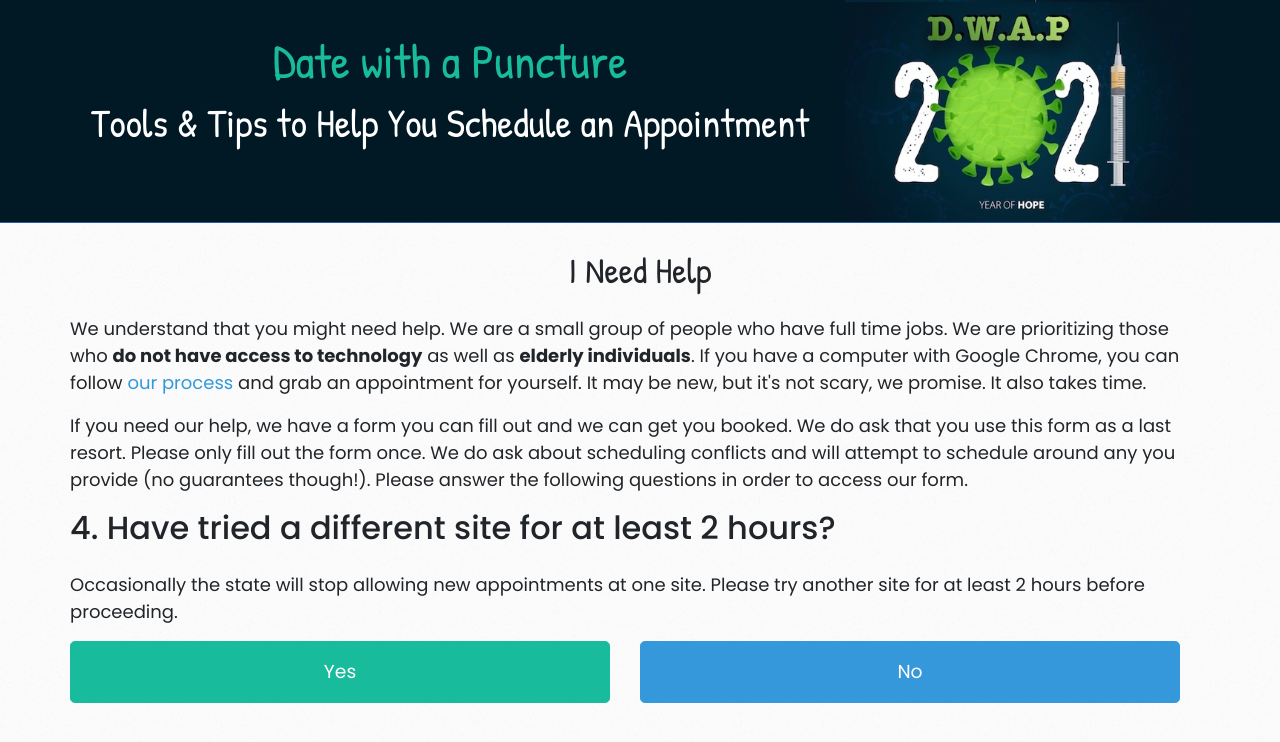
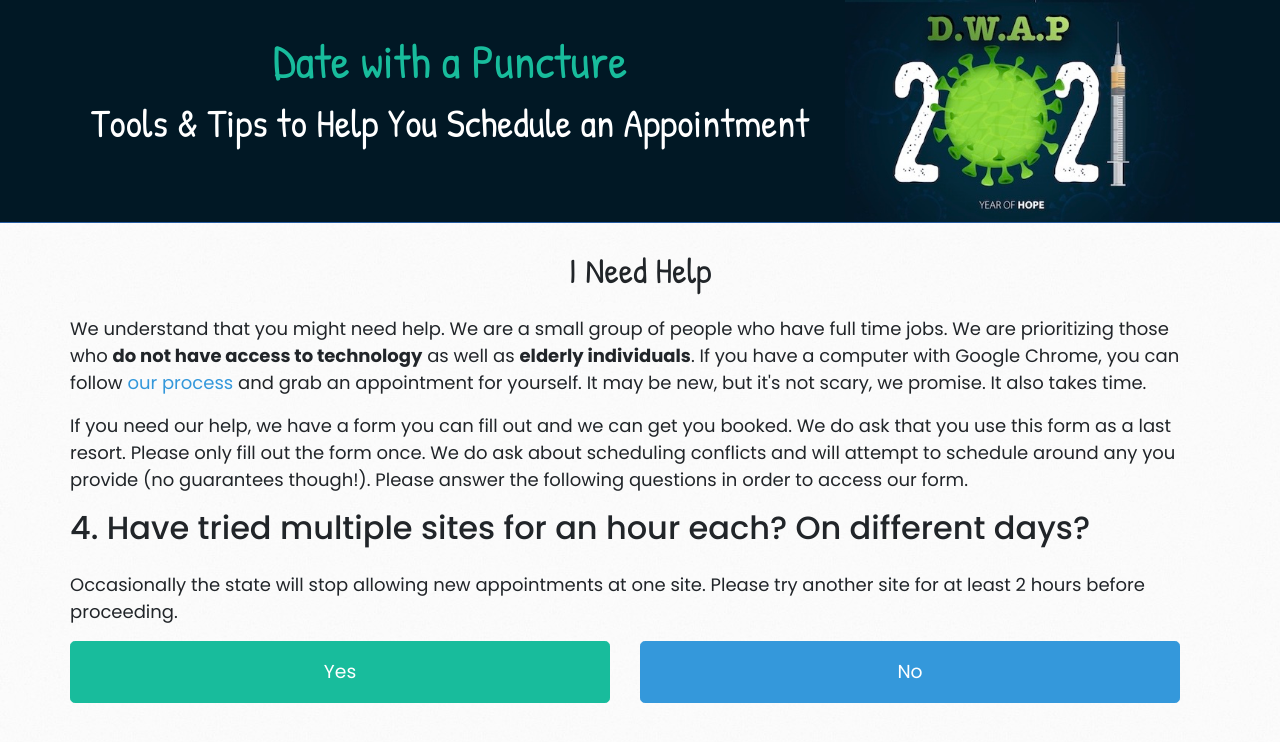
Before and after one commit to loganrath/dwap-main, a Jekyll site: the page built from help-4.md, in a window 1280 px wide. Shown: the top 742 px of the page. Built offline with Jekyll 4.4.1, drawn with Linux system fonts in a browser that asks for light colours; nearby versions of some CDN libraries.

Commit message:
Update help-4.md

```diff
--- a/help-4.md
+++ b/help-4.md
@@ -5,7 +5,7 @@ title: I Need Help
 
 {% include helptext.html %}
 
-<p class="h3 mb-4">4. Have tried a different site for at least 2 hours?</p>
+<p class="h3 mb-4">4. Have tried multiple sites for an hour each? On different days?</p>
 <p>Occasionally the state will stop allowing new appointments at one site. Please try another site for at least 2 hours before proceeding.</p>
 
 <div class="row w-100 mb-5">
```
